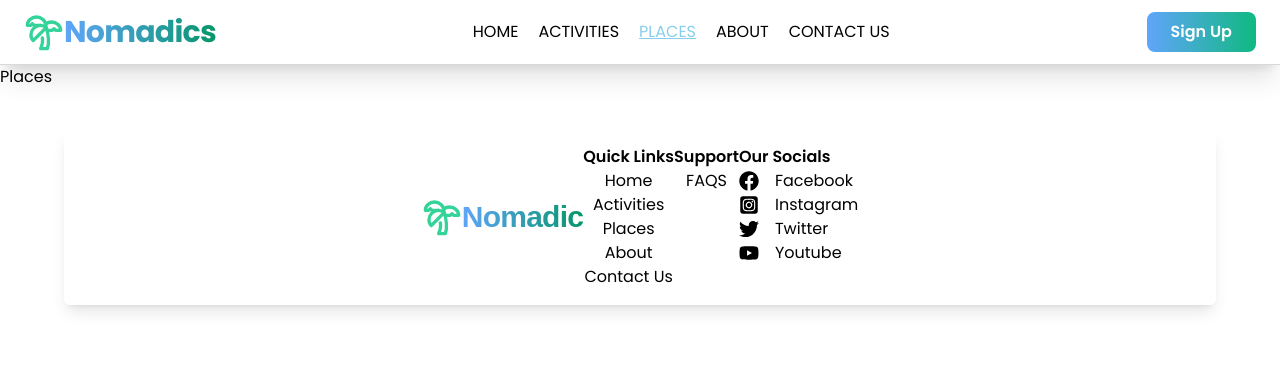
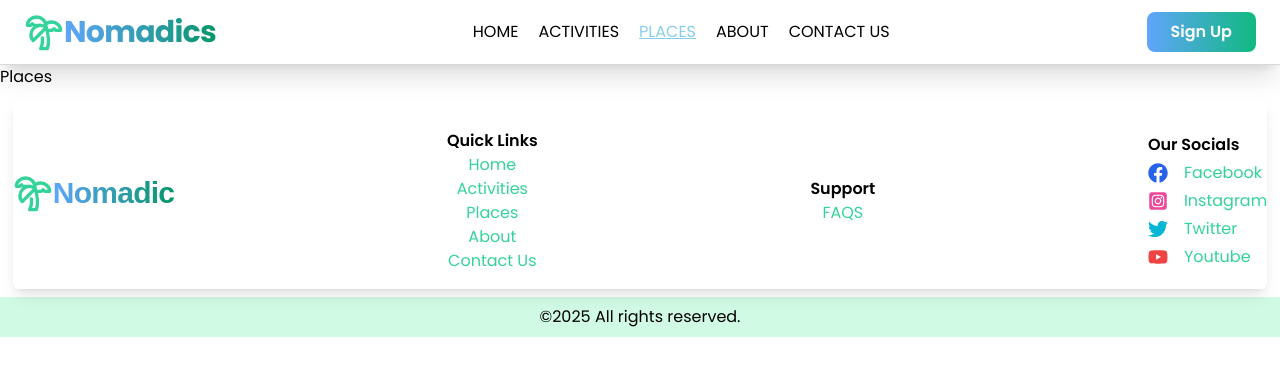
Before and after one commit to Joshuakibwage/travel-planner, a React (Vite) app: page /places in a window 1280 px wide. Shown: the top 376 px of the page. Built offline with nearby package versions, Linux system fonts and the light colour scheme.

Commit message:
Update footer contents

```diff
--- a/src/components/ActivityCard.jsx
+++ b/src/components/ActivityCard.jsx
@@ -11,15 +11,15 @@ import { CiBookmarkPlus } from "react-icons/ci";
         <div className="absolute inset-0 flex items-end bg-gradient-to-t from-black/60 to-transparent">
           <div className="text-white p-4">
             <h1 className="font-semibold text-lg">{activity.title}</h1>
-            <p>{activity.details}</p>
+            <p className="text-base">{activity.details}</p>
             <p ><span className="font-semibold">Duration:</span> {activity.duration}</p>
             <p ><span className="font-semibold">Location: </span>{activity.location}</p>
             <button className="px-4 py-1 bg-emerald-400 rounded-full my-2 font-semibold hover:bg-emerald-600">
               Learn more!
             </button>
           </div>
-          <div className="">
-            <CiBookmarkPlus size={20} />
+          <div className="p-2">
+            <CiBookmarkPlus size={30}  className="text-white hover:scale-105"/>
           </div>
         </div>
       </div>
--- a/src/components/Footer.jsx
+++ b/src/components/Footer.jsx
@@ -11,7 +11,7 @@ const Footer = () => {
   return (
     <footer className="w-full h-[20%] ">
         <div className="
-        w-[90%] h-[90%] my-10 mx-auto flex justify-center shadow-lg rounded-md backdrop-blur-md py-4">
+        w-[98%] h-[90%] my-2 mx-auto flex flex-col items-center space-y-4 shadow-lg rounded-md backdrop-blur-md py-4 md:flex-row md:justify-between">
          <div className="flex items-center">
             <LuTreePalm className="text-emerald-400" size={40}/>
             <div className="span tracking-tight text-3xl">
@@ -24,39 +24,42 @@ const Footer = () => {
          <div>
           <ul className="flex flex-col items-center">
             <li className="font-semibold">Quick Links</li>
-            <Link to='/'><li>Home</li></Link>
-            <Link to='/activities'><li>Activities</li></Link>
-            <Link to='/places'><li>Places</li></Link>
-            <Link to='/about'><li>About</li></Link>
-            <Link to='/contact'><li>Contact Us</li></Link>
+            <Link className="hover:text-emerald-600 text-emerald-400" to='/'><li>Home</li></Link>
+            <Link className="hover:text-emerald-600 text-emerald-400" to='/activities'><li>Activities</li></Link>
+            <Link className="hover:text-emerald-600 text-emerald-400" to='/places'><li>Places</li></Link>
+            <Link className="hover:text-emerald-600 text-emerald-400" to='/about'><li>About</li></Link>
+            <Link className="hover:text-emerald-600 text-emerald-400" to='/contact'><li>Contact Us</li></Link>
           </ul>
          </div>
          <div>
           <ul className="flex flex-col items-center">
             <li className="font-semibold">Support</li>
-            <li>FAQS</li>
+            <li className="text-emerald-400 hover:text-emerald-600">FAQS</li>
           </ul>
          </div>
-         <div>
+         <div className="space-y-1">
           <h2 className="font-semibold">Our Socials</h2>
             <div className="flex items-center space-x-4">
-              <FaFacebook size={20}/>
-              <p>Facebook</p>
+              <FaFacebook className="text-blue-600" size={20}/>
+              <p className="hover:text-emerald-600 text-emerald-400">Facebook</p>
             </div>
             <div className="flex items-center space-x-4">
-              <FaSquareInstagram size={20}/>
-              <p>Instagram</p>
+              <FaSquareInstagram className="text-pink-500" size={20}/>
+              <p className="hover:text-emerald-600 text-emerald-400">Instagram</p>
             </div>
             <div className="flex items-center space-x-4">
-              <FaTwitter size={20}/>
-              <p>Twitter</p>
+              <FaTwitter className="text-cyan-500" size={20}/>
+              <p className="hover:text-emerald-600 text-emerald-400">Twitter</p>
             </div>
             <div className="flex items-center space-x-4">
-             <FaYoutube size={20}/>
-             <p>Youtube</p>
+             <FaYoutube className="text-red-500" size={20}/>
+             <p className="hover:text-emerald-600 text-emerald-400">Youtube</p>
             </div>
          </div>
 
+        </div>
+        <div className="text-center mb-4 w-full bg-emerald-100">
+          <p className="py-2">&copy;2025 All rights reserved.</p>
         </div>
     </footer>
   )
--- a/src/components/Navbar.jsx
+++ b/src/components/Navbar.jsx
@@ -2,7 +2,7 @@ import { LuTreePalm } from "react-icons/lu";
 import { CgMenuGridO } from "react-icons/cg";
 import { IoCloseCircle } from "react-icons/io5";
 import { useState } from "react";
-import { NavLink } from "react-router-dom";
+import { NavLink, Link} from "react-router-dom";
 
 const Navbar = () => {
 
@@ -52,11 +52,11 @@ const Navbar = () => {
             {menu && (
                 <div className="md:hidden fixed p-12 left-0 z-20 top-14 w-full bg-slate-100 text-black flex flex-col items-center justify-center transition delay-300">
                     <ul className=" text-xl font-semibold text-center">
-                        <li className="py-2 hover:text-emerald-400">HOME</li>
-                        <li className="py-2 hover:text-emerald-400">ACTIVITIES</li>
-                        <li className="py-2 hover:text-emerald-400">PLACES</li>
-                        <li className="py-2 hover:text-emerald-400">ABOUT</li>
-                        <li className="py-2 hover:text-emerald-400">CONTACT</li>
+                        <Link to='/'><li className="py-2 hover:text-emerald-400">HOME</li></Link>
+                        <Link to='/activities'><li className="py-2 hover:text-emerald-400">ACTIVITIES</li></Link>
+                        <Link to='/places'><li className="py-2 hover:text-emerald-400">PLACES</li></Link>
+                        <Link to='/about'><li className="py-2 hover:text-emerald-400">ABOUT</li></Link>
+                        <Link to='/contact'><li className="py-2 hover:text-emerald-400">CONTACT US</li></Link>
                     </ul>
                     <div>
                     <button
--- a/src/components/SearchForm.jsx
+++ b/src/components/SearchForm.jsx
@@ -22,11 +22,11 @@ const SearchForm = () => {
 
 
   return (
-    <div className="w-[90%] mx-auto h-[40px] border-2 bg-gradient-to-r from-blue-400 to-emerald-400 border-none flex py-10 justify-around items-center rounded-md mt-5 shadow-lg relative">
+    <div className="w-[90%] h-[25%] mx-auto border-2 bg-gradient-to-r from-blue-400 to-emerald-400 border-none flex flex-col py-10 space-y-4 justify-around items-center rounded-md mt-5 shadow-lg relative md:flex-row md:h-[10%]">
 
         <div className="flex items-center gap-4 ">
           <FaLocationDot className="text-white " size={20} />
-          <input placeholder="Destination" className="outline-none py-2 pl-2 rounded" />
+          <input placeholder="Destination" className="outline-none py-2 pl-2 rounded w-[90%]" />
         </div>
 
         <div className="flex items-center gap-3">
--- a/src/pages/ActivityPage.jsx
+++ b/src/pages/ActivityPage.jsx
@@ -19,12 +19,12 @@ import Footer from "../components/Footer";
    return (
      <div className="w-[90%]  mx-auto bg-slate-100">
       <h1 className="text-center text-3xl text-emerald-400 my-5">Activities</h1>
-      <div className="w-3/4 shadow-md h-[40px] shadow-emerald-300 rounded-full mx-auto flex items-center px-6 border border-emerald-200">
+      <div className="w-3/4 shadow-md h-[40px] shadow-emerald-100 rounded-full mx-auto flex items-center px-6 ">
         <input
           placeholder="Search for activities.."
           // value={}
           // onChange={() => ()}
-          className="w-full outline-none py-1"
+          className="w-full outline-none py-1 rounded-full pl-4"
         />
         <button >
           <BsSearch size={30} className="text-emerald-400"/>
@@ -33,7 +33,7 @@ import Footer from "../components/Footer";
         {
           Activities.length > 0
           ? (
-            <div className="w-[98%] mt-10 flex flex-wrap mx-auto gap-16">
+            <div className="w-[98%] mt-10 flex flex-wrap items-center justify-center mx-auto gap-16">
               {Activities.map((activity) => (
                 <ActivityCard activity={activity} />
               ))}
```
Also changed, not shown: src/activity.json (+14 -6 lines), src/components/Form.jsx (added).
